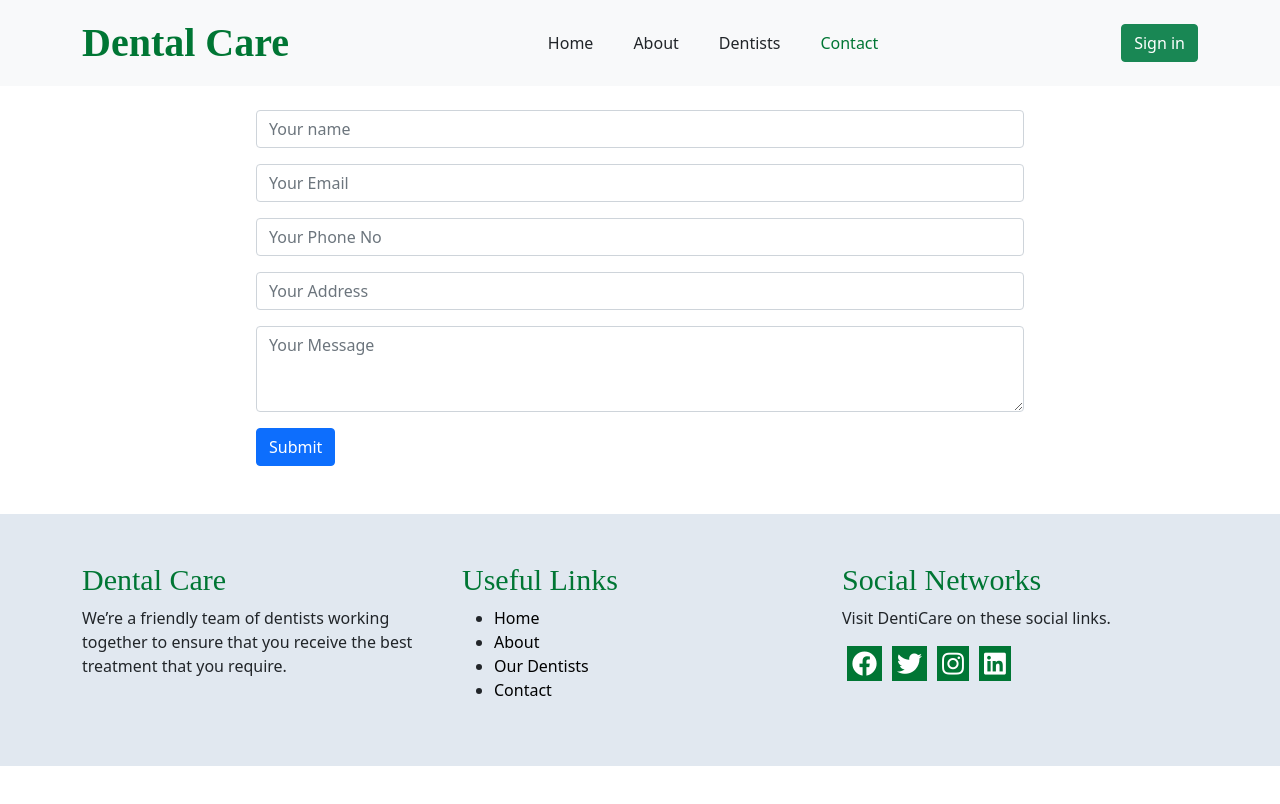
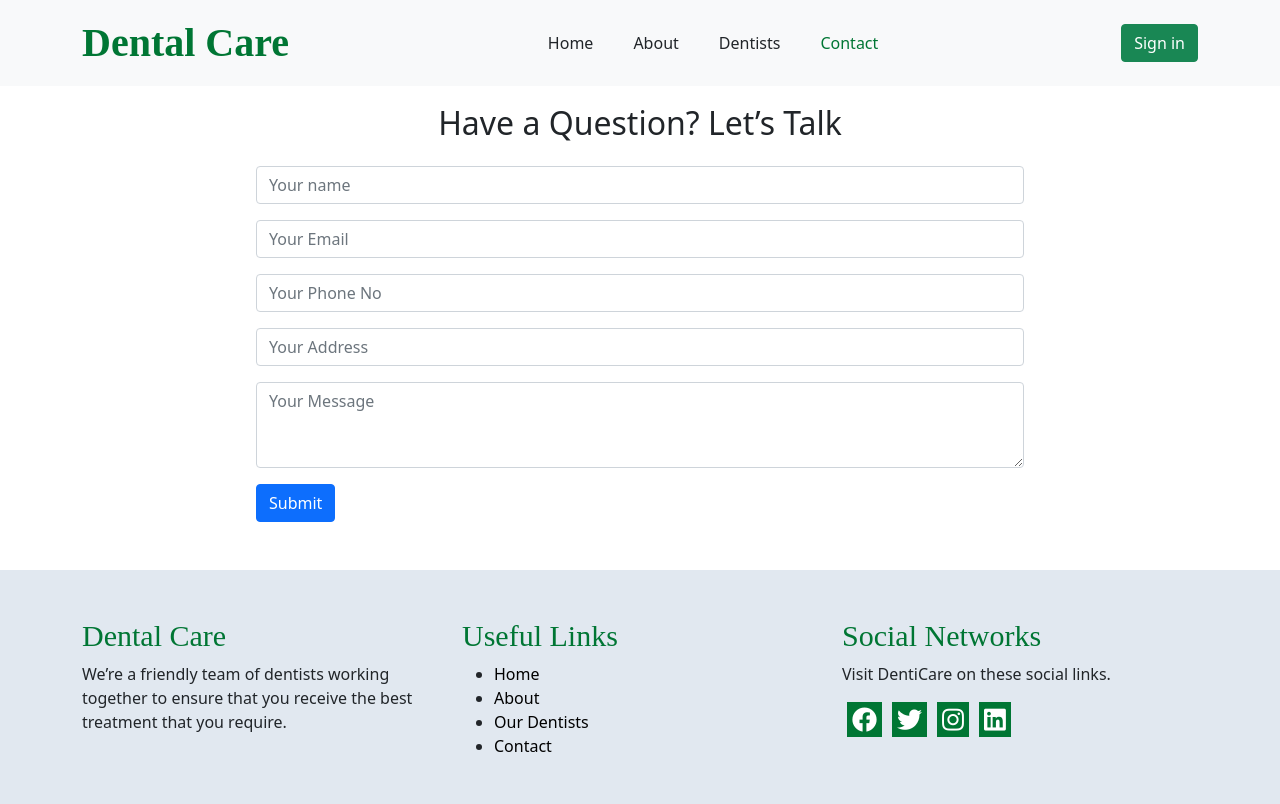
Before and after one commit to coder-rabbani/Dental-Care, a React (Create React App) app: page /contact in a window 1280 px wide. Shown: the top 804 px of the page. Built offline with nearby package versions, Linux system fonts and the light colour scheme; no server answers.

Commit message:
code edited

```diff
--- a/src/components/Contact/Contact.js
+++ b/src/components/Contact/Contact.js
@@ -5,9 +5,9 @@ import './Contact.css'
 //contact page component
 const Contact = () => {
     return (
-        <div className="contact mx-auto py-5 px-3">
+        <div className="contact mx-auto py-5 mt-5 px-3">
             <div>
-                <h2 className="contact-title text-center pb-3">Have a Question? Let’s Talk</h2>
+                <h2 className="contact-title text-center pb-3 pt-2">Have a Question? Let’s Talk</h2>
             </div>
             <Form>
                 <Form.Group className="mb-3">
--- a/src/components/Hero/Hero.css
+++ b/src/components/Hero/Hero.css
@@ -28,7 +28,7 @@ h1.hero-title{
 
 @media(max-width:668px){
     h1.hero-title{
-        margin-top:150px;
+        margin-top:30px;
         font-size: 40px !important;
         line-height: 50px;
     }
--- a/src/components/Hero/Hero.js
+++ b/src/components/Hero/Hero.js
@@ -4,7 +4,7 @@ import './Hero.css';
 //hero component that recive props where invoked
 const Hero = ({img, title, subTitle}) => {
     return (
-        <div className="hero-carousel">
+        <div className="hero-carousel pt-5 mt-5">
             <div className="container">
                 <div className="row hero-content">
                     <div className="col-md-6 left-content">
```
